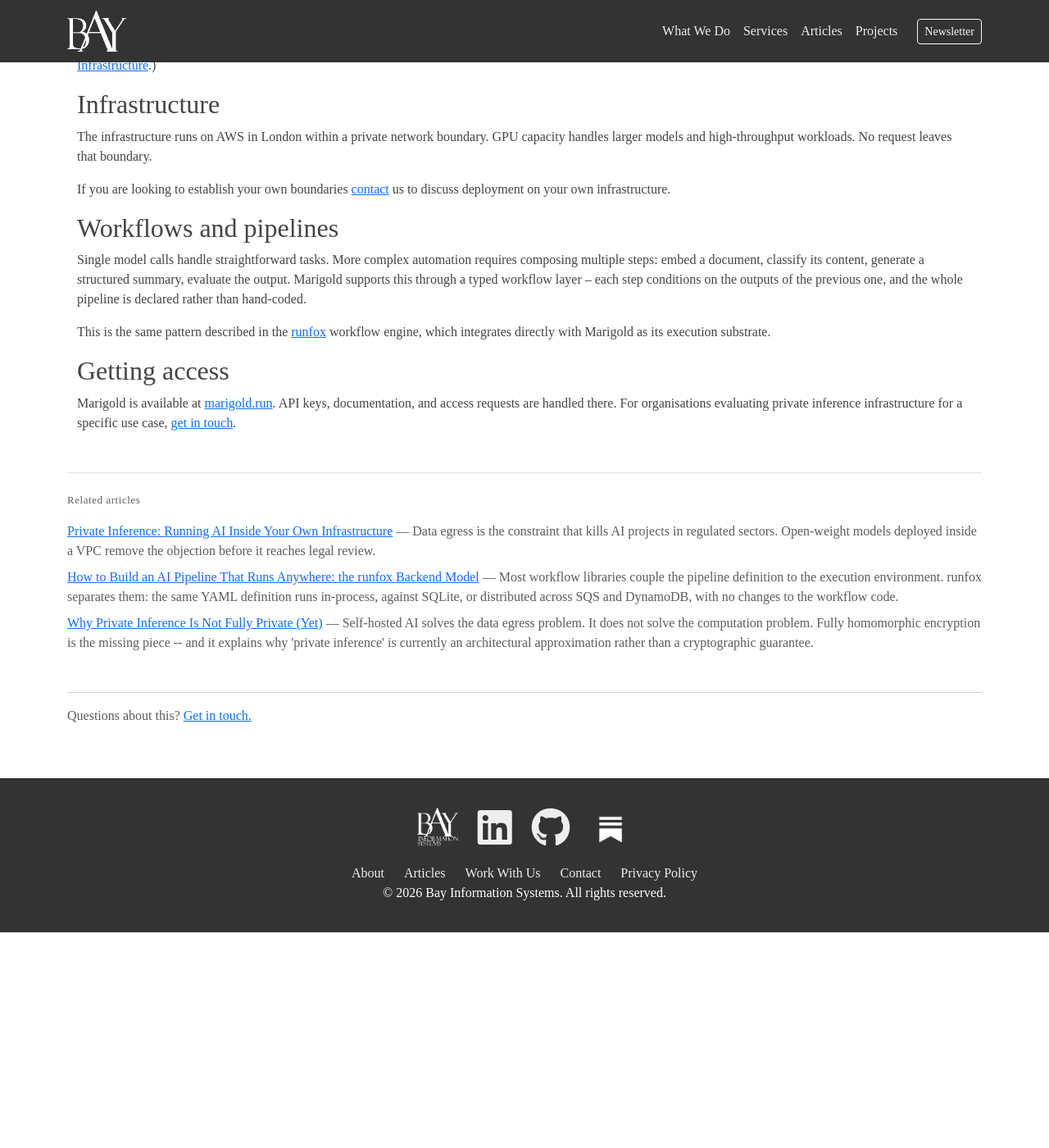
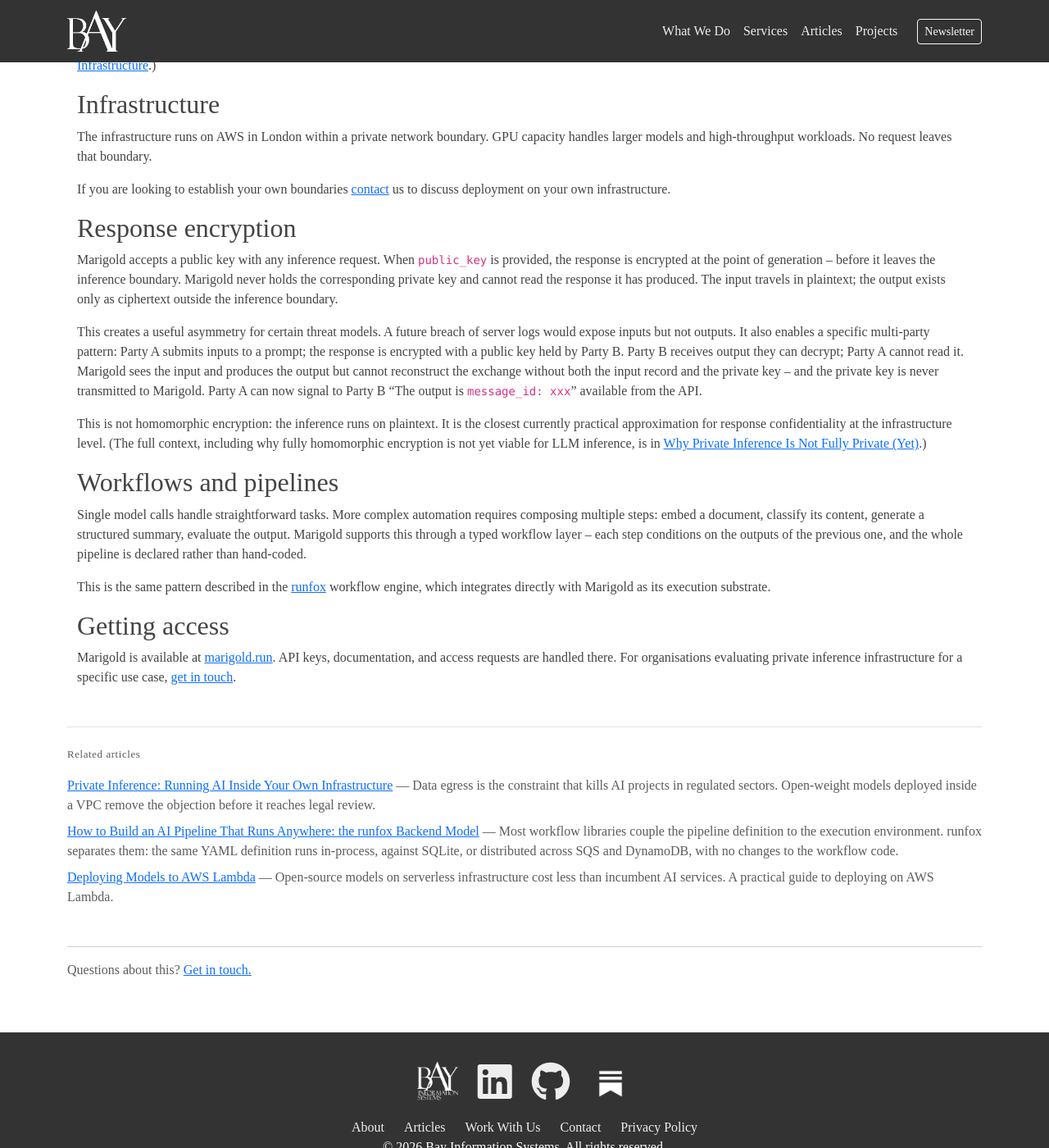
Before and after one commit to bayinfosys/bayinfosys.github.io, a Jekyll site: the page built from _posts/2026-01-01-64-marigold.md, in a window 1280 px wide and 1400 px high, scrolled down 574 px. Shown: the whole window at 82% size. Built offline with Jekyll 4.4.1, drawn with Linux system fonts in a browser that asks for light colours; before the commit the page ends 1711 px from its top, so only the background shows below that.

Commit message:
marigold public key update

```diff
--- a/_posts/2026-01-01-64-marigold.md
+++ b/_posts/2026-01-01-64-marigold.md
@@ -59,6 +60,24 @@
 If you are looking to establish your own boundaries [contact](https://marigold.run/#contact) us to discuss
 deployment on your own infrastructure.
 
+## Response encryption
+
+Marigold accepts a public key with any inference request.
+When `public_key` is provided, the response is encrypted at the point of generation -- before it leaves the inference boundary.
+Marigold never holds the corresponding private key and cannot read the response it has produced.
+The input travels in plaintext; the output exists only as ciphertext outside the inference boundary.
+
+This creates a useful asymmetry for certain threat models.
+A future breach of server logs would expose inputs but not outputs.
+It also enables a specific multi-party pattern: Party A submits inputs to a prompt; the response is encrypted with a public key held by Party B.
+Party B receives output they can decrypt; Party A cannot read it.
+Marigold sees the input and produces the output but cannot reconstruct the exchange without both the input record and the private key -- and the private key is never transmitted to Marigold.
+Party A can now signal to Party B "The output is `message_id: xxx`" available from the API.
+
+This is not homomorphic encryption: the inference runs on plaintext.
+It is the closest currently practical approximation for response confidentiality at the infrastructure level.
+(The full context, including why fully homomorphic encryption is not yet viable for LLM inference, is in [Why Private Inference Is Not Fully Private (Yet)](/library/72-fhe-private-inference.html).)
+
 ## Workflows and pipelines
 
 Single model calls handle straightforward tasks. More complex automation
@@ -73,7 +92,5 @@
 
 ## Getting access
 
-Marigold is available at [marigold.run](https://marigold.run). API keys,
-documentation, and access requests are handled there. For organisations
-evaluating private inference infrastructure for a specific use case,
-[get in touch](https://marigold.run/#contact).
+Marigold is available at [marigold.run](https://marigold.run). API keys, documentation, and access requests are handled there.
+For organisations evaluating private inference infrastructure for a specific use case, [get in touch](https://marigold.run/#contact).
```
Also changed, not shown: other parts of _posts/2026-01-01-64-marigold.md (+2 -1 lines).
